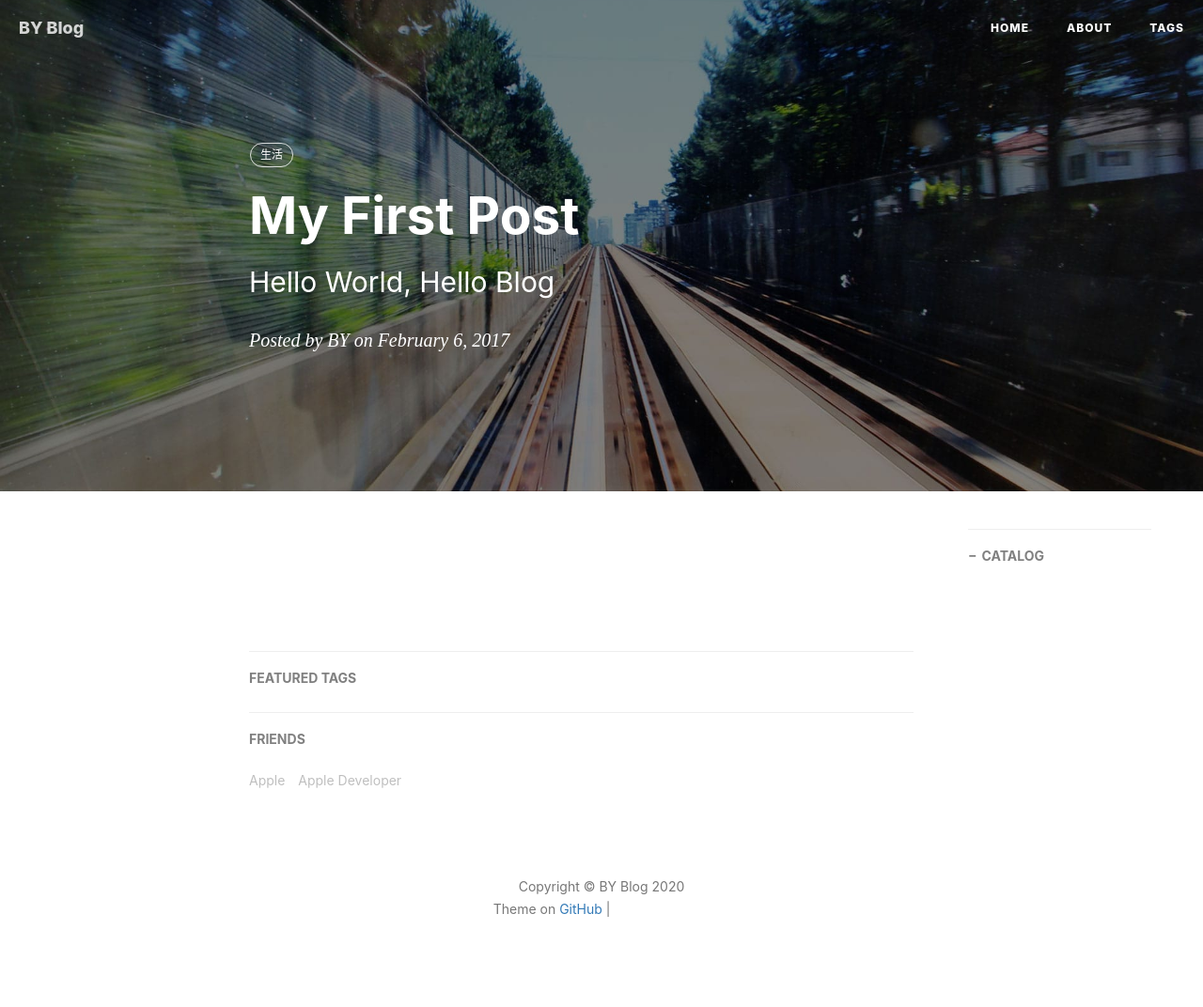
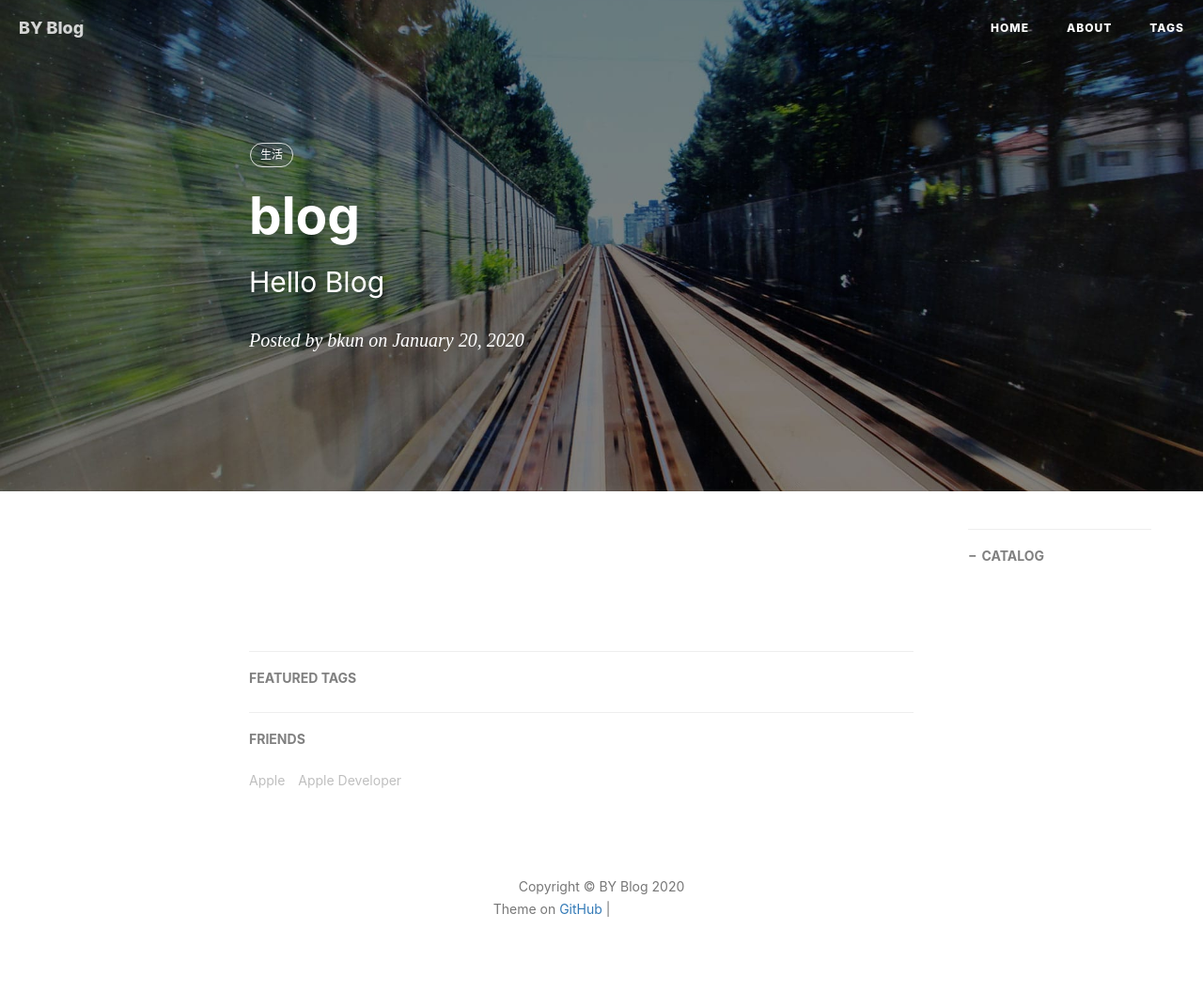
Before and after one commit to mdzzyyy/mdzzyyy.github.io, a Jekyll site: the page built from _posts/2020-01-20-blog.md, in a window 1280 px wide. Shown: the whole page at 94% size. Built offline with Jekyll 4.4.1, drawn with Linux system fonts in a browser that asks for light colours; nearby versions of some CDN libraries; comment, search, counter and statistics services are not loaded; grey boxes are pictures that could not be loaded.

Commit message:
Update 2020-01-20-blog.md

```diff
--- a/_posts/2020-01-20-blog.md
+++ b/_posts/2020-01-20-blog.md
@@ -1,9 +1,9 @@
 ---
 layout:     post   				    # 使用的布局（不需要改）
-title:      My First Post 				# 标题
-subtitle:   Hello World, Hello Blog #副标题
-date:       2017-02-06 				# 时间
-author:     BY 						# 作者
+title:      blog 				# 标题
+subtitle:   Hello Blog #副标题
+date:       2020-01-20				# 时间
+author:     bkun 						# 作者
 header-img: img/post-bg-2015.jpg 	#这篇文章标题背景图片
 catalog: true 						# 是否归档
 tags:								#标签
```
